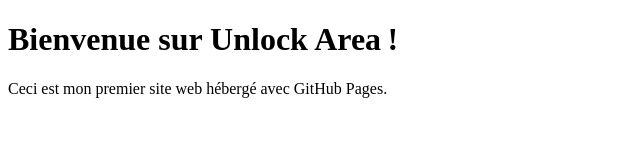
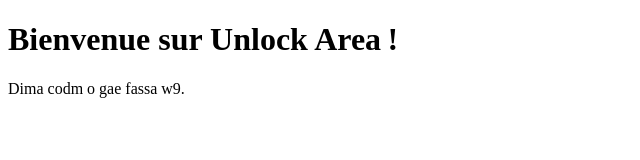
Before and after one commit to 4mn00/4mn00.github.io, a plain HTML site: page index.html in a window 1280 px wide. Shown: the whole page, without its empty margins (0-640 px from the left). Drawn offline with Linux system fonts and the light colour scheme.

Commit message:
Update index.html

```diff
--- a/index.html
+++ b/index.html
@@ -8,6 +8,6 @@
 </head>
 <body>
   <h1>Bienvenue sur Unlock Area !</h1>
-  <p>Ceci est mon premier site web hébergé avec GitHub Pages.</p>
+  <p>Dima codm o gae fassa w9.</p>
 </body>
 </html>
```
